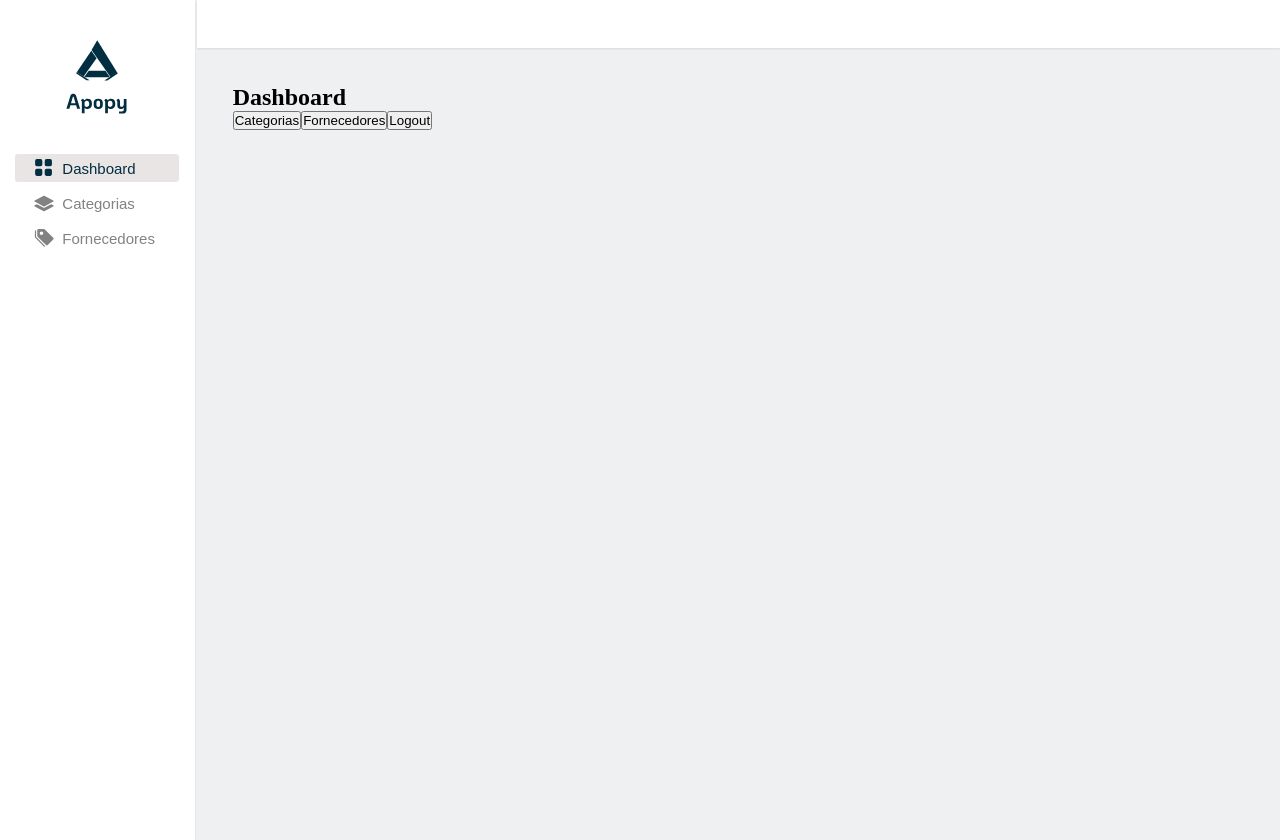
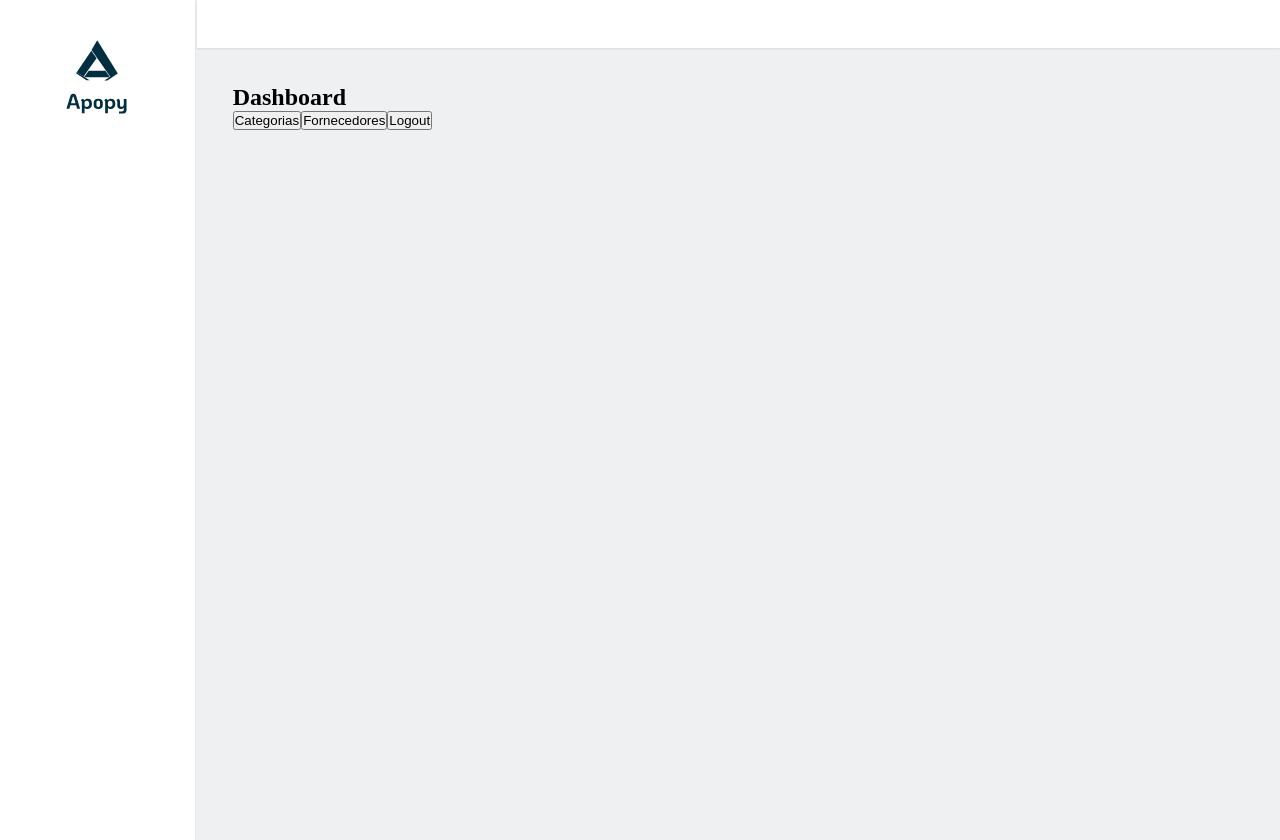
Before and after one commit to oseias-costa/apopy-frontend, a React (Vite) app: page /dashboard in a window 1280 px wide. Built offline with nearby package versions, Linux system fonts and the light colour scheme; no server answers.

Commit message:
feat(Layout): Created layout component

```diff
--- a/src/presentation/components/global/Menu/Menu.tsx
+++ b/src/presentation/components/global/Menu/Menu.tsx
@@ -1,30 +1,77 @@
-import { ImgLogo, MenuContainer, MenuItem, IconMenu, LinkMenu } from "../../../styles/GlobalStyles/menu.style"
-import { Link, useLocation } from "react-router-dom";
+import {
+  ImgLogo,
+  ImgLogoMobile,
+  ButtonMenuMobile,
+  MenuContainer,
+  MenuItem,
+  LinkMenu,
+  MenuBlock,
+  MenuBlockMobile,
+} from "../../../styles/GlobalStyles/menu.style";
+import { useLocation } from "react-router-dom";
 import Logo from "../../../assets/logo/logo-menu.svg";
+import LogoMobile from "../../../assets/logo/logo-menu-mobile.svg";
+import Hamburguer from "../../../assets/icons/hamburguer.svg";
 import { DashboardIcon } from "./components/Dashboard.icon";
 import { CategoryIcon } from "./components/Category.icon";
 import { ProductIcon } from "./components/Product.icon";
+import { useState } from "react";
 
 export const Menu = () => {
-    const location = useLocation()
-    console.log('location', location)
-    const pathSelected = (path: string) => Boolean(location?.pathname === path)
+  const [openMenu, setOpenMenu] = useState(false);
+  const location = useLocation();
+  const pathSelected = (path: string) => Boolean(location?.pathname === path);
 
-    return(
+  document.addEventListener("click", (e) => {
+    if(e.target.id){
+        setOpenMenu(!openMenu)
+    }
+  });
+
+  return (
     <MenuContainer>
       <ImgLogo src={Logo} />
-                <MenuItem isSelected={pathSelected('/dashboard')}>
-                    <DashboardIcon isSelected={pathSelected('/dashboard')} />
-                    <LinkMenu to="/dashboard" isSelected={pathSelected('/dashboard')}>Dashboard</LinkMenu>
+      <ImgLogoMobile src={LogoMobile} />
+      <ButtonMenuMobile
+        isOpen={openMenu}
+        onClick={() => setOpenMenu(!openMenu)}
+      >
+        <img src={Hamburguer} />
+      </ButtonMenuMobile>
+      <MenuBlock isOpen={openMenu} id="MenuBackground">
+        <MenuBlockMobile>
+          <MenuItem
+            isSelected={pathSelected("/dashboard")}
+            onClick={() => setOpenMenu(!openMenu)}
+          >
+            <DashboardIcon isSelected={pathSelected("/dashboard")} />
+            <LinkMenu to="/dashboard" isSelected={pathSelected("/dashboard")}>
+              Dashboard
+            </LinkMenu>
           </MenuItem>
-                <MenuItem isSelected={pathSelected('/categorias')}>
-                    <CategoryIcon isSelected={pathSelected('/categorias')} />
-                    <LinkMenu to="/categorias" isSelected={pathSelected('/categorias')}>Categorias</LinkMenu>
+          <MenuItem
+            isSelected={pathSelected("/categorias")}
+            onClick={() => setOpenMenu(!openMenu)}
+          >
+            <CategoryIcon isSelected={pathSelected("/categorias")} />
+            <LinkMenu to="/categorias" isSelected={pathSelected("/categorias")}>
+              Categorias
+            </LinkMenu>
           </MenuItem>
-                <MenuItem isSelected={pathSelected('/fornecedores')}>
-                    <ProductIcon isSelected={pathSelected('/fornecedores')} />
-                    <LinkMenu to="/fornecedores" isSelected={pathSelected('/fornecedores')}>Fornecedores</LinkMenu>
+          <MenuItem
+            isSelected={pathSelected("/fornecedores")}
+            onClick={() => setOpenMenu(!openMenu)}
+          >
+            <ProductIcon isSelected={pathSelected("/fornecedores")} />
+            <LinkMenu
+              to="/fornecedores"
+              isSelected={pathSelected("/fornecedores")}
+            >
+              Fornecedores
+            </LinkMenu>
           </MenuItem>
+        </MenuBlockMobile>
+      </MenuBlock>
     </MenuContainer>
-    )
-}
+  );
+};
--- a/src/presentation/components/suplier/SuplierList.tsx
+++ b/src/presentation/components/suplier/SuplierList.tsx
@@ -97,8 +97,7 @@ export const SuplierList = () => {
 };
 
 const ContainerSuplier = styled("div")`
-  display:  "flex";
-  width: 400px;
+  display: "flex";
 
   @media (max-width: 740px) {
     display: block;
--- a/src/presentation/pages/Layout/Layout.tsx
+++ b/src/presentation/pages/Layout/Layout.tsx
@@ -1,17 +1,18 @@
-import { Outlet } from "react-router-dom"
-import { Header } from "../../components/global/Header"
-import { Menu } from "../../components/global/Menu/Menu"
+import { Outlet } from "react-router-dom";
+import { Header } from "../../components/global/Header";
+import { Menu } from "../../components/global/Menu/Menu";
+import { Main } from "../../styles/GlobalStyles/layout.style";
 
 export const Layout = () => {
-    return(
-        <main style={{ display: 'flex', width: '100vw'}}>
-        <Menu />
-        <section style={{width: '100vw'}}>
-                <Header />
-            <div style={{paddingLeft: '36px'}}>
-                <Outlet />
-            </div>
-        </section>
-        </main>
-    )
-}
+  return (
+    <Main>
+      <Menu />
+      <section style={{ width: "100vw" }}>
+        <Header />
+        <div style={{ paddingLeft: "36px" }}>
+          <Outlet />
+        </div>
+      </section>
+    </Main>
+  );
+};
--- a/src/presentation/styles/GlobalStyles/header.style.ts
+++ b/src/presentation/styles/GlobalStyles/header.style.ts
@@ -2,9 +2,12 @@ import { styled } from "styled-components";
 
 export const HeaderContainer = styled.header`
   height: 48px;
-  background-color: #FFF;
+  background-color: #fff;
   box-shadow: rgba(0, 0, 0, 0.1) 0px 1px 2px 0px;
   width: 100%;
   display: flex;
   margin-bottom: 36px;
+  @media (max-width: 740px) {
+    display: none;
+  }
 `;
--- /dev/null
+++ b/src/presentation/styles/GlobalStyles/layout.style.ts
@@ -0,0 +1,8 @@
+import { styled } from "styled-components";
+
+export const Main = styled.main`
+  display: flex;
+  @media (max-width: 740px) {
+    display: block;
+  }
+`;
--- a/src/presentation/styles/GlobalStyles/menu.style.ts
+++ b/src/presentation/styles/GlobalStyles/menu.style.ts
@@ -1,8 +1,8 @@
 import { Link } from "react-router-dom";
-import { styled } from "styled-components";
+import { css, styled } from "styled-components";
 
 export const MenuContainer = styled.div`
-    background-color: #FFF;
+  background-color: #fff;
   box-shadow: rgba(0, 0, 0, 0.1) 0px 1px 2px 0px;
   width: 230px;
   margin-right: 2px;
@@ -11,18 +11,76 @@ export const MenuContainer = styled.div`
   flex-direction: column;
   align-items: center;
   padding-top: 40px;
-`
+
+  @media (max-width: 740px) {
+    height: 20px;
+    width: 100%;
+    background-color: #fff;
+  }
+`;
 
 export const ImgLogo = styled.img`
   width: 62px;
   height: auto;
   padding-bottom: 40px;
-`
+  @media (max-width: 740px) {
+    display: none;
+  }
+`;
 
-export const MenuItem = styled.div<{isSelected: boolean}>`
+export const ImgLogoMobile = styled.img`
+  display: none;
+  @media (max-width: 740px) {
+    display: block;
+    width: 90px;
+    position: relative;
+    bottom: 25px;
+  }
+`;
+
+export const MenuBlock = styled.div<{ isOpen: boolean }>`
+  @media (max-width: 740px) {
+    display: ${(props) => (props.isOpen ? "flex" : "none")};
+    flex-direction: column;
+    align-items: end;
+    position: absolute;
+    right: 0;
+    width: 100%;
+    height: calc(100vh - 60px);
+    background-color: pink;
+    margin-top: 20px;
+    background-color: rgba(1, 46, 64, 0.8);
+  }
+`;
+
+export const MenuBlockMobile = styled.div`
+  @media (max-width: 740px) {
+    width: 200px;
+    margin-top: 20px;
+    margin-right: 20px;
+    background-color: #fff;
+    padding: 30px;
+    border-radius: 6px;
+    box-shadow: rgba(0, 0, 0, 0.24) 0px 3px 8px;
+    animation: growDown 300ms ease-in-out forwards;
+    transform-origin: top center;
+
+    @keyframes growDown {
+      0% {
+        transform: scaleY(0);
+      }
+
+      100% {
+        transform: scaleY(1);
+      }
+    }
+  }
+`;
+
+export const MenuItem = styled.div<{ isSelected: boolean }>`
   display: flex;
   align-items: center;
-    background-color: ${props => props.isSelected ? '#EAE5E5': '#fff'};
+  background-color: ${(props) => (props.isSelected ? "#EAE5E5" : "#fff")};
   border-radius: 3px;
   width: 130px;
   padding-left: 17px;
@@ -31,20 +89,46 @@ export const MenuItem = styled.div<{isSelected: boolean}>`
   padding-bottom: 2px;
   margin-bottom: 7px;
   transition: 0.3s linear;
-`
+  animation: growDown 300ms ease-in-out forwards;
+  transform-origin: top center;
 
-export const IconMenu = styled("svg")<{ fill: boolean}>`
+  @keyframes growDown {
+    0% {
+      transform: scaleY(0);
+    }
+
+    100% {
+      transform: scaleY(1);
+    }
+  }
+`;
+
+export const IconMenu = styled("svg")<{ fill: boolean }>`
   color: #fff;
-    fill: ${props => props.fill ?  '#012E40' : '#828282' };
+  fill: ${(props) => (props.fill ? "#012E40" : "#828282")};
   transition: 0.3s linear;
-`
+`;
 
-export const LinkMenu = styled(Link)<{isSelected: boolean}>`
-    color: ${props => props.isSelected ? '#012E40' : '#828282'};
+export const LinkMenu = styled(Link)<{ isSelected: boolean }>`
+  color: ${(props) => (props.isSelected ? "#012E40" : "#828282")};
   text-decoration: none;
   font-family: var(--font-primary);
   padding-left: 6px;
   transition: 0.3s linear;
   font-size: 15px;
   font-weight: 500;
-`
+`;
+
+export const ButtonMenuMobile = styled.div<{ isOpen: boolean }>`
+  display: none;
+  @media (max-width: 740px) {
+    display: block;
+    position: absolute;
+    right: 0;
+    top: 0;
+    padding: 2px;
+    margin-top: 5px;
+    margin-right: 7px;
+    cursor: pointer;
+  }
+`;
```
Also changed, not shown: src/presentation/assets/icons/hamburguer.svg (added), src/presentation/assets/logo/logo-menu-mobile.svg (added). Lines whose indentation alone changed are shown as unchanged.
